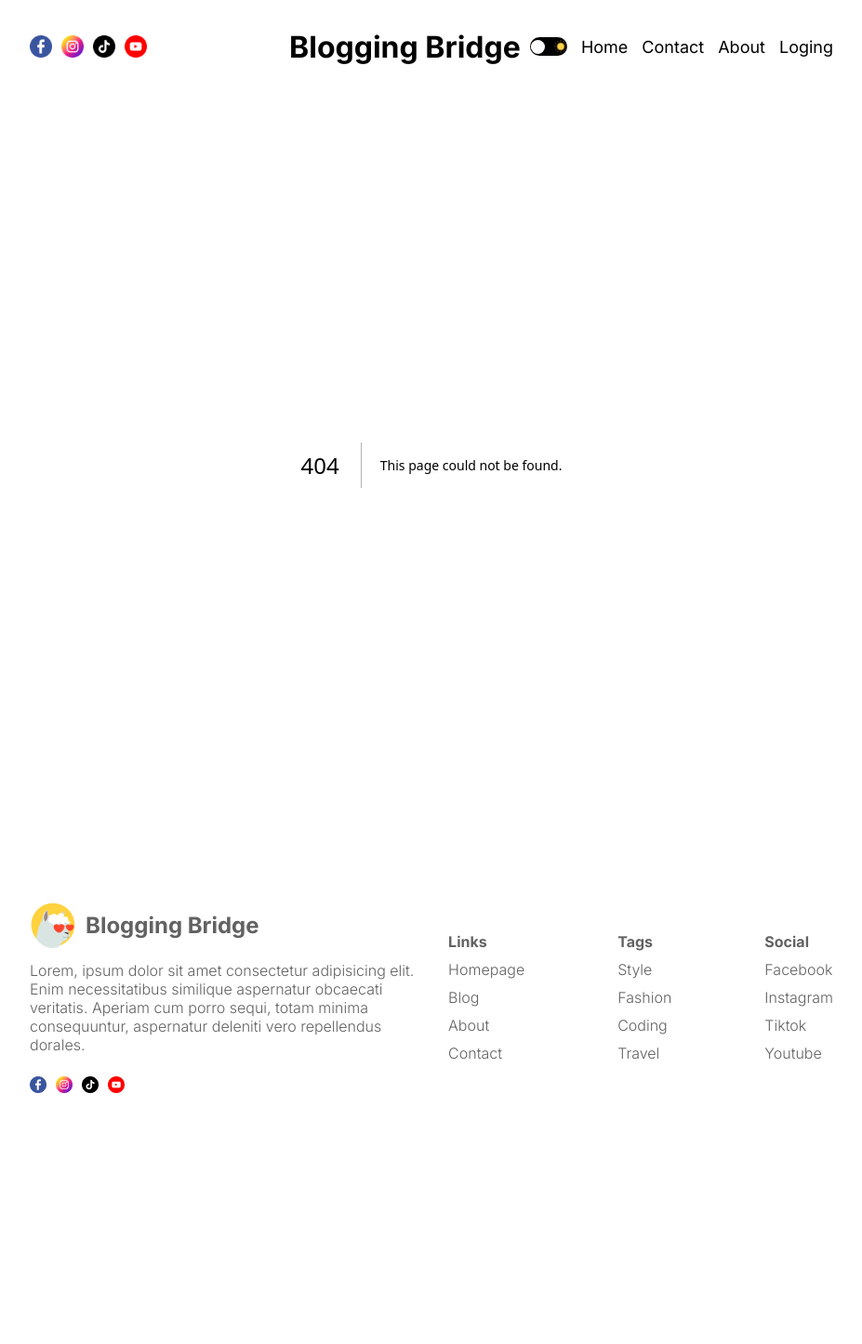
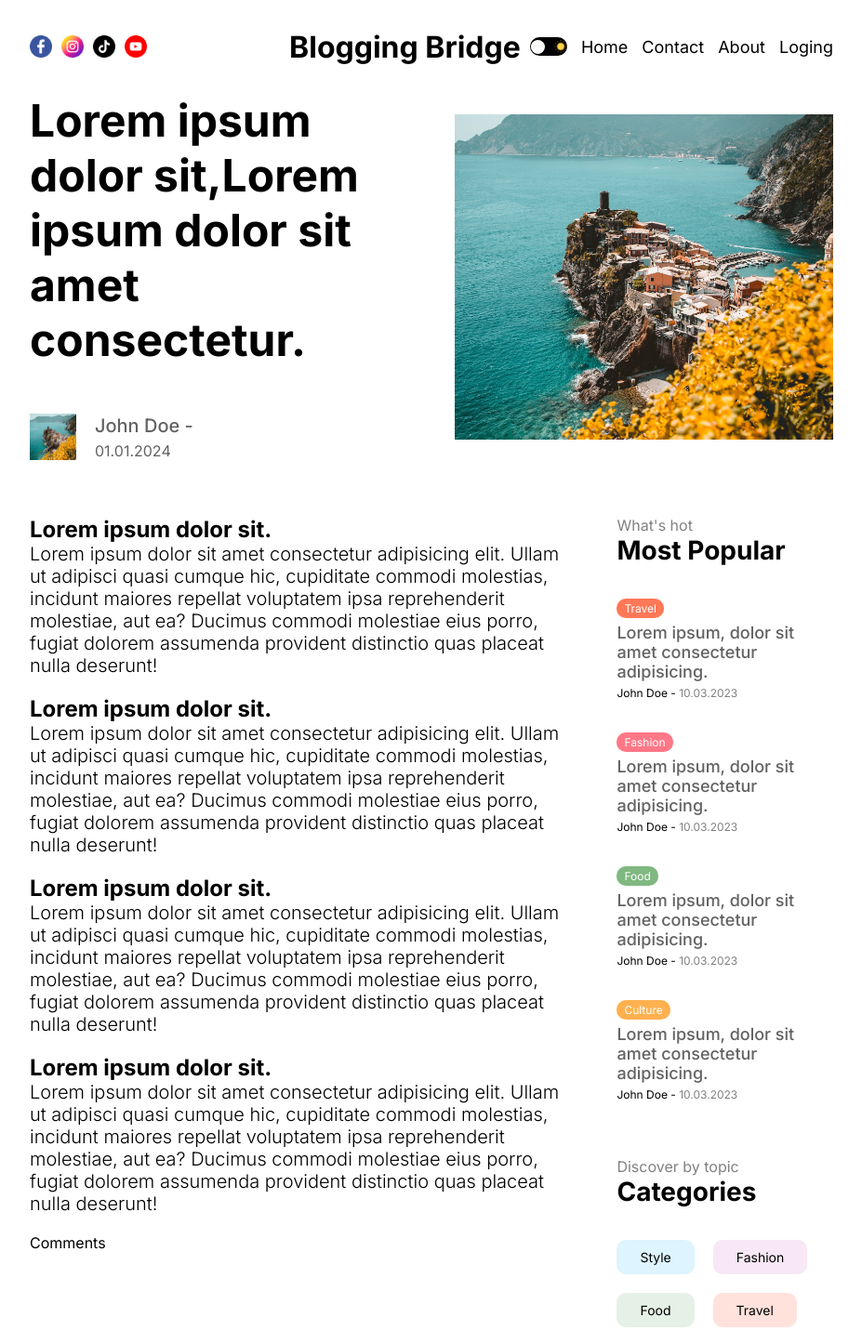
Before and after one commit to Shahriyar001/blogging-bridge, a Next.js app: page /login in a window 1280 px wide. Before the commit this address had no page. Shown: the top 1446 px of the page at 93% size, without its empty margins (176-1103 px from the left). Before the commit the page ends 1196 px from the top, so only its background shows below. Built offline with nearby package versions, Linux system fonts and the light colour scheme.

Commit message:
single post page added

```diff
--- /dev/null
+++ b/app/[slug]/page.jsx
@@ -0,0 +1,120 @@
+import React from "react";
+import styles from "./singlePage.module.css";
+import Menu from "../componants/Menu/Menu";
+import Image from "next/image";
+import Comments from "../componants/comments/Comments";
+
+const SinglePage = () => {
+  return (
+    <div className={styles.container}>
+      <div className={styles.infoContainer}>
+        <div className={styles.textContainer}>
+          <h1 className={styles.title}>
+            Lorem ipsum dolor sit,Lorem ipsum dolor sit amet consectetur.
+          </h1>
+          <div className={styles.user}>
+            <div className={styles.userImageContainer}>
+              <Image src="/p1.jpeg" alt="" fill className={styles.image} />
+            </div>
+            <div className={styles.userTextContainer}>
+              <span className={styles.username}>John Doe - </span>
+              <span className={styles.date}>01.01.2024</span>
+            </div>
+          </div>
+        </div>
+        <div className={styles.imageContainer}>
+          <Image src="/p1.jpeg" alt="" fill className={styles.image} />
+        </div>
+      </div>
+
+      <div className={styles.content}>
+        <div className={styles.post}>
+          <div className={styles.description}>
+            <h2>Lorem ipsum dolor sit.</h2>
+            <p>
+              Lorem ipsum dolor sit amet consectetur adipisicing elit. Ullam ut
+              adipisci quasi cumque hic, cupiditate commodi molestias, incidunt
+              maiores repellat voluptatem ipsa reprehenderit molestiae, aut ea?
+              Ducimus commodi molestiae eius porro, fugiat dolorem assumenda
+              provident distinctio quas placeat nulla deserunt!
+            </p>
+            <h2>Lorem ipsum dolor sit.</h2>
+            <p>
+              Lorem ipsum dolor sit amet consectetur adipisicing elit. Ullam ut
+              adipisci quasi cumque hic, cupiditate commodi molestias, incidunt
+              maiores repellat voluptatem ipsa reprehenderit molestiae, aut ea?
+              Ducimus commodi molestiae eius porro, fugiat dolorem assumenda
+              provident distinctio quas placeat nulla deserunt!
+            </p>
+            <h2>Lorem ipsum dolor sit.</h2>
+            <p>
+              Lorem ipsum dolor sit amet consectetur adipisicing elit. Ullam ut
+              adipisci quasi cumque hic, cupiditate commodi molestias, incidunt
+              maiores repellat voluptatem ipsa reprehenderit molestiae, aut ea?
+              Ducimus commodi molestiae eius porro, fugiat dolorem assumenda
+              provident distinctio quas placeat nulla deserunt!
+            </p>
+            <h2>Lorem ipsum dolor sit.</h2>
+            <p>
+              Lorem ipsum dolor sit amet consectetur adipisicing elit. Ullam ut
+              adipisci quasi cumque hic, cupiditate commodi molestias, incidunt
+              maiores repellat voluptatem ipsa reprehenderit molestiae, aut ea?
+              Ducimus commodi molestiae eius porro, fugiat dolorem assumenda
+              provident distinctio quas placeat nulla deserunt!
+            </p>
+          </div>
+          <div className={styles.comment}>
+            <Comments />
+          </div>
+        </div>
+        <Menu />
+      </div>
+    </div>
+    // <div className={styles.container}>
+    //   <div className={styles.infoContainer}>
+    //     <div className={styles.textContainer}>
+    //       <h1 className={styles.title}>
+    //         Lorem ipsum dolor sit, amet consectetur adipisicing elit.
+    //       </h1>
+    //       <div className={styles.user}>
+    //         {/* {data?.user?.image && (
+    //           <div className={styles.userImageContainer}>
+    //             <Image
+    //               src={data.user.image}
+    //               alt=""
+    //               fill
+    //               className={styles.avatar}
+    //             />
+    //           </div>
+    //         )} */}
+    //         <Image src="/p1.jpeg" alt="" fill className={styles.image} />
+    //         <div className={styles.userTextContainer}>
+    //           <span className={styles.username}>John Doe</span>
+    //           <span className={styles.date}>01.01.2024</span>
+    //         </div>
+    //       </div>
+    //     </div>
+    //     {/* {data?.img && (
+    //       <div className={styles.imageContainer}>
+    //         <Image src={data.img} alt="" fill className={styles.image} />
+    //       </div>
+    //     )} */}
+    //     <Image src="/p1.jpeg" alt="" fill className={styles.image} />
+    //   </div>
+    //   <div className={styles.content}>
+    //     <div className={styles.post}>
+    //       <div
+    //         className={styles.description}
+    //         // dangerouslySetInnerHTML={{ __html: data?.desc }}
+    //       />
+    //       <div className={styles.comment}>
+    //         {/* <Comments postSlug={slug}/> */}
+    //       </div>
+    //     </div>
+    //     <Menu />
+    //   </div>
+    // </div>
+  );
+};
+
+export default SinglePage;
--- /dev/null
+++ b/app/[slug]/singlePage.module.css
@@ -0,0 +1,94 @@
+.infoContainer {
+  display: flex;
+  align-items: center;
+  gap: 50px;
+}
+
+.textContainer {
+  flex: 1;
+}
+
+.title {
+  font-size: 64px;
+  margin-bottom: 50px;
+}
+
+.user {
+  display: flex;
+  align-items: center;
+  gap: 20px;
+}
+
+.userImageContainer {
+  width: 50px;
+  height: 50px;
+  position: relative;
+}
+
+.avatar {
+  border-radius: 50%;
+  object-fit: cover;
+}
+
+.userTextContainer {
+  display: flex;
+  flex-direction: column;
+  gap: 5px;
+  color: var(--softTextColor);
+}
+
+.username {
+  font-size: 20px;
+  font-weight: 500;
+}
+
+.imageContainer {
+  flex: 1;
+  height: 350px;
+  position: relative;
+}
+
+.image {
+  object-fit: cover;
+}
+
+.content {
+  display: flex;
+  gap: 50px;
+}
+
+.post {
+  flex: 5;
+  margin-top: 60px;
+}
+
+.description p {
+  font-size: 20px;
+  font-weight: 300;
+  margin-bottom: 20px;
+}
+
+@media screen and (max-width: 1536px) {
+  .title {
+    font-size: 54px;
+  }
+}
+@media screen and (max-width: 1280px) {
+  .title {
+    font-size: 48px;
+  }
+}
+@media screen and (max-width: 1024px) {
+  .imageContainer {
+    display: none;
+  }
+}
+@media screen and (max-width: 640px) {
+  .title {
+    font-size: 36px;
+  }
+
+  .description p {
+    font-size: 18px;
+  }
+}
--- /dev/null
+++ b/app/blog/blogPage.module.css
@@ -0,0 +1,12 @@
+.title {
+  background-color: coral;
+  color: white;
+  padding: 5px 10px;
+  text-align: center;
+  text-transform: capitalize;
+}
+
+.content {
+  display: flex;
+  gap: 50px;
+}
--- /dev/null
+++ b/app/blog/page.jsx
@@ -0,0 +1,18 @@
+import React from "react";
+import styles from "./blogPage.module.css";
+import CardList from "../componants/CardList/CardList";
+import Menu from "../componants/Menu/Menu";
+
+const BlogPage = () => {
+  return (
+    <div className={styles.container}>
+      <h1 className={styles.title}>Style Blog</h1>
+      <div className={styles.content}>
+        <CardList />
+        <Menu />
+      </div>
+    </div>
+  );
+};
+
+export default BlogPage;
--- /dev/null
+++ b/app/componants/comments/Comments.jsx
@@ -0,0 +1,8 @@
+import React from "react";
+import styles from "./comments.modules.css";
+
+const Comments = () => {
+  return <div className={styles.container}>Comments</div>;
+};
+
+export default Comments;
--- /dev/null
+++ b/app/contact/another/page.jsx
@@ -0,0 +1,11 @@
+import React from "react";
+
+const another = () => {
+  return (
+    <div>
+      <h1>another</h1>
+    </div>
+  );
+};
+
+export default another;
--- /dev/null
+++ b/app/contact/login.jsx
@@ -0,0 +1,11 @@
+import React from "react";
+
+const login = () => {
+  return (
+    <div>
+      <h1>this is login</h1>
+    </div>
+  );
+};
+
+export default login;
--- /dev/null
+++ b/app/contact/page.jsx
@@ -0,0 +1,11 @@
+import React from "react";
+
+const Contact = () => {
+  return (
+    <div>
+      <h1>this is contact page</h1>
+    </div>
+  );
+};
+
+export default Contact;
```
Also changed, not shown: app/componants/comments/comments.modules.css (added).
